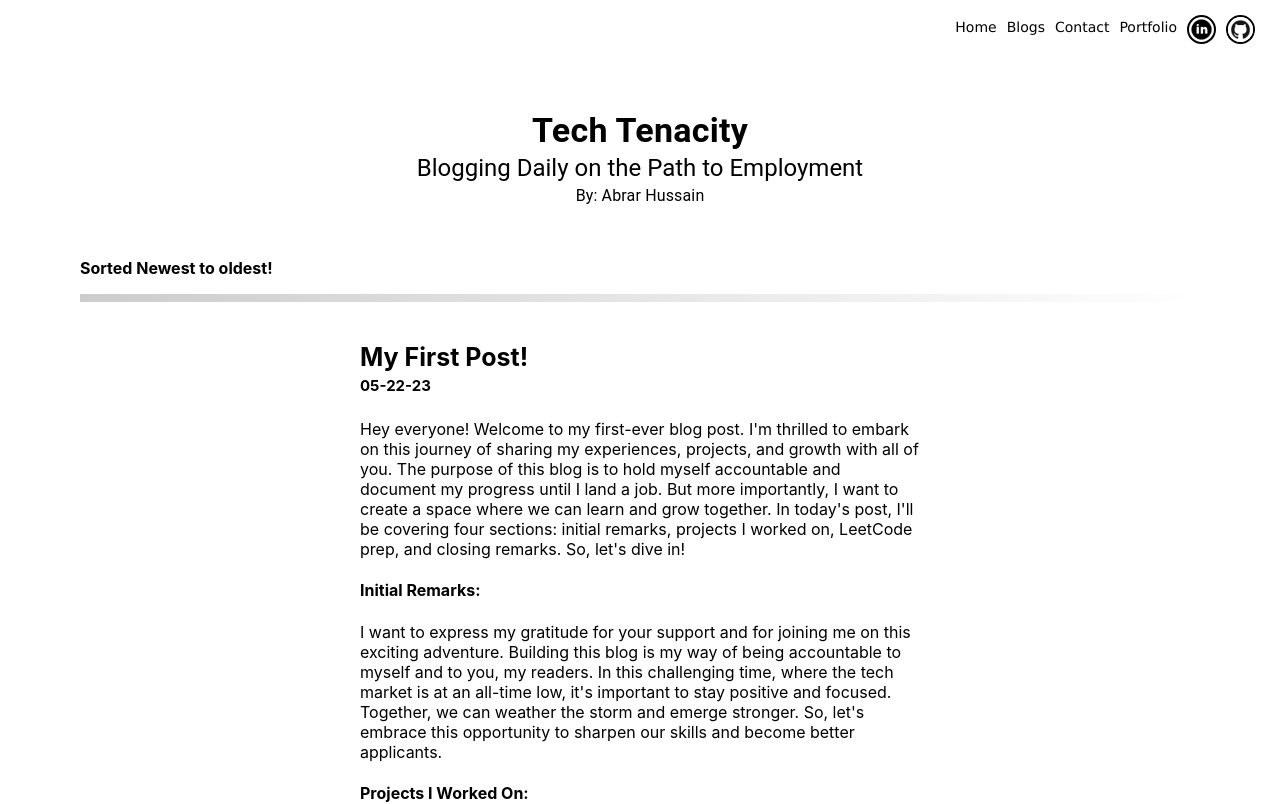
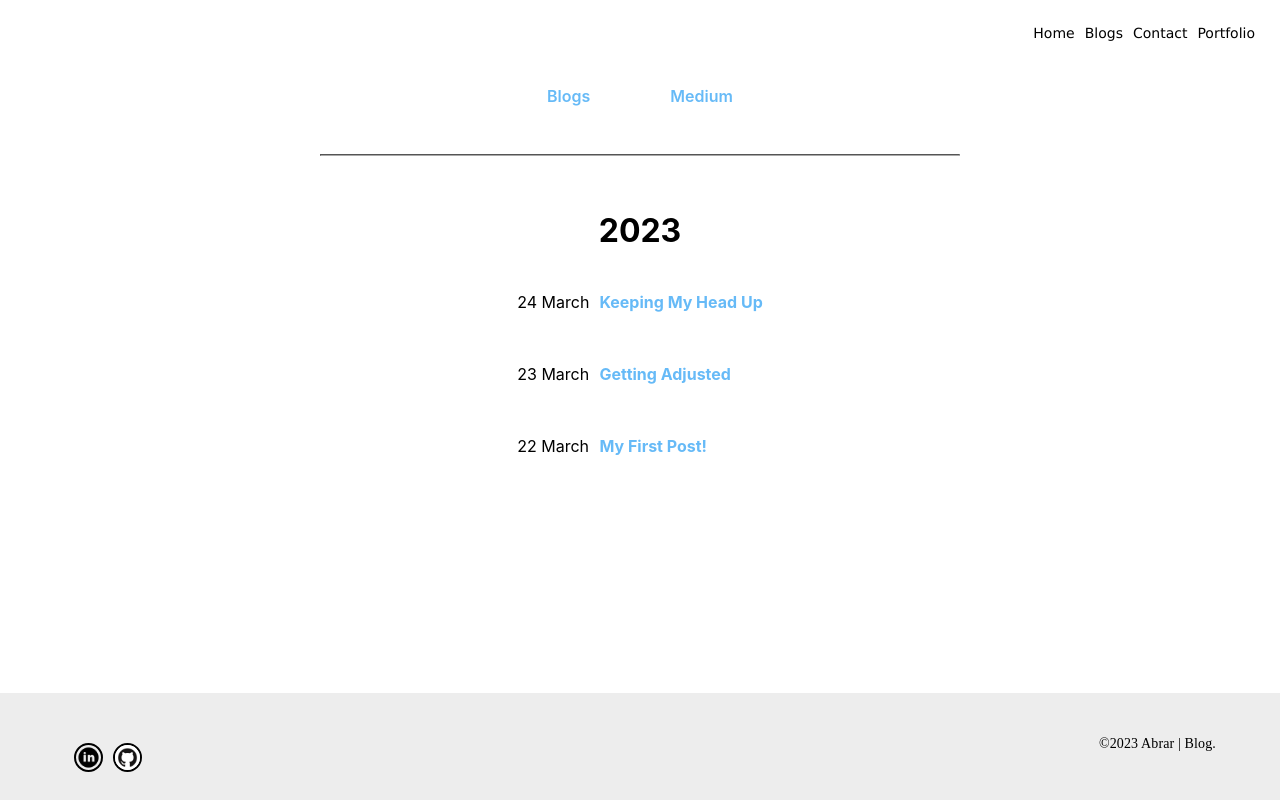
Before and after one commit to abrarhussain-00/devDiary, a React (Create React App) app: page /blogs in a window 1280 px wide. Shown: the top 804 px of the page. Built offline with nearby package versions, Linux system fonts and the light colour scheme.

Commit message:
update on blog site

```diff
--- /dev/null
+++ b/src/components/BlogNavBar.jsx
@@ -0,0 +1,49 @@
+import React from 'react'
+import { NavLink } from 'react-router-dom';
+
+
+const BlogNavBar = () => {
+    const navStyles = {
+        display: 'flex',
+        justifyContent: 'center',
+    };
+
+    const ulStyles = {
+        display: 'flex',
+        justifyContent: 'space-between',
+        listStyleType: 'none',
+        gap: '5rem',
+        padding: '1.5rem'
+
+    };
+
+    const linkStyles = {
+        color: 'rgb(102, 186, 247)',
+        textDecoration: 'none',
+        fontWeight:'600'
+    };
+
+    return (
+        <nav style={navStyles}>
+            <ul style={ulStyles}>
+                {/* <li>
+                    <NavLink exact to="/" style={linkStyles}>
+                        Home
+                    </NavLink>
+                </li> */}
+                <li>
+                    <NavLink to="/blogs" style={linkStyles}>
+                        Blogs
+                    </NavLink>
+                </li>
+                <li>
+                    <NavLink to="https://medium.com/@abrarhussain-00" style={linkStyles}>
+                        Medium
+                    </NavLink>
+                </li>
+            </ul>
+        </nav>
+    );
+}
+
+export default BlogNavBar
--- a/src/components/BlogTop.tsx
+++ b/src/components/BlogTop.tsx
@@ -10,7 +10,7 @@ const useStyles = makeStyles((theme) => ({
     backgroundColor: 'white',
     boxShadow: '0px 2px 4px rgba(0, 0, 0, 0.1)',
     padding: '1.25rem',
-    borderRadius: '50px',
+    borderRadius: '8px',
     width: '100%',
     maxWidth: '352px',
     margin: 'auto',
@@ -39,6 +39,8 @@ const useStyles = makeStyles((theme) => ({
     padding: '0.375rem 0.75rem',
     display: 'inline-block',
     textAlign: 'left',
+    color: 'grey',
+    fontSize: '14px',
   },
   gridContainer: {
     display: 'grid',
@@ -71,7 +73,7 @@ const BlogTop = () => {
         />
       </div> */}
 
-      <hr style={{ width: '50%' }} />
+      {/* <hr style={{ width: '50%' }} /> */}
 
       <Box className={classes.gridContainer}>
         <Box className={classes.container}>
@@ -83,8 +85,8 @@ const BlogTop = () => {
             and be better applicants! I will be blogging everyday and if you dont see one up for a certain day, be sure to contact me to
             hold me accountable. Join me on my journey!
           </Box>
-          <div style={{ textAlign: 'center', marginTop:'7px' }}>
-            <a href='/day1'>Day 1</a>
+          <div style={{ textAlign: 'center', marginTop:'7px'}}>
+          <a href='/day1' style={{ textDecoration: 'none', color:'gray' }}>May 22</a>
           </div>
         </Box>
 
@@ -100,7 +102,7 @@ const BlogTop = () => {
             thanks for tuning in! And I'll see you tomorrow!
           </Box>
           <div style={{ textAlign: 'center', marginTop:'7px' }}>
-            <a href='/day2'>Day 2</a>
+          <a href='/day2' style={{ textDecoration: 'none', color:'gray' }}>May 23</a>
           </div>
         </Box>
 
@@ -115,7 +117,7 @@ const BlogTop = () => {
               thanks for tuning in! And I'll see you tomorrow!
             </Box>
             <div style={{ textAlign: 'center', marginTop:'7px' }}>
-              <a href='/day3'>Day 3</a>
+            <a href='/day3' style={{ textDecoration: 'none', color:'gray' }}>May 24</a>
             </div>
           </Box>
         </Box>
--- a/src/components/NavBar.tsx
+++ b/src/components/NavBar.tsx
@@ -31,7 +31,7 @@ const NavBar: React.FC = () => {
         alignItems: 'center',
         padding: '5px',
         color: 'white',
-        marginBottom: '7vh',
+        // marginBottom: '7vh',
         fontSize: '20px',
         // width:'100%'
       }}
@@ -161,7 +161,7 @@ const NavBar: React.FC = () => {
                 Portfolio
               </a>
 
-              <SocialMediaIcons />
+              {/* <SocialMediaIcons /> */}
             </div>
           )
         ) : (
@@ -175,6 +175,8 @@ const NavBar: React.FC = () => {
                 fontWeight: '300',
                 fontFamily: 'Verdana',
                 fontSize: '14px',
+                marginTop:'20px'
+
 
               }}
               onMouseEnter={(e) => {
@@ -195,6 +197,8 @@ const NavBar: React.FC = () => {
                 fontWeight: '300',
                 fontFamily: 'Verdana',
                 fontSize: '14px',
+                marginTop:'20px'
+
 
 
               }}
@@ -216,6 +220,8 @@ const NavBar: React.FC = () => {
                 fontWeight: '300',
                 fontFamily: 'Verdana',
                 fontSize: '14px',
+                marginTop:'20px'
+
 
               }}
               onMouseEnter={(e) => {
@@ -236,6 +242,9 @@ const NavBar: React.FC = () => {
                 fontWeight: '300',
                 fontFamily: 'Verdana',
                 fontSize: '14px',
+                marginRight:'20px',
+                marginTop:'20px'
+
 
 
 
@@ -249,9 +258,9 @@ const NavBar: React.FC = () => {
             >
               Portfolio
             </a>
-            <div style={{marginRight:'20px'}}>
+            {/* <div style={{marginRight:'20px'}}>
               <SocialMediaIcons />
-            </div>
+            </div> */}
           </>
         )}
       </div>
--- a/src/components/Title.tsx
+++ b/src/components/Title.tsx
@@ -5,13 +5,13 @@ const Title = () => {
   return (
     <div style={{ textAlign: 'center', margin:'0 auto'}}>
       <Stack>
-        <Typography variant="h4" component='h1' style={{ color: '', fontWeight: 'bold' }}>
-          Tech Tenacity
+        <Typography variant="h4" component='h4' style={{ color: '', fontWeight: 'bold' }}>
+          365 Day Challenge
         </Typography>
-        <Typography variant="h5" style={{}}>
+        <Typography variant="h5" style={{color:'gray', fontSize:'15px'}}>
           Blogging Daily on the Path to Employment
         </Typography>
-        <Typography style={{marginBottom:'10px'}}>By: Abrar Hussain</Typography>
+        <Typography style={{marginBottom:'10px', fontFamily:"cursive"}}>Abrar Hussain</Typography>
       </Stack>
     </div>
   );
--- a/src/views/Blog.tsx
+++ b/src/views/Blog.tsx
@@ -1,29 +1,59 @@
-import React from 'react'
-import Title from '../components/Title'
-import LineGradient from '../components/LineGradient'
-import PostOne from '../components/Posts/PostOne'
-import PostTwo from '../components/Posts/PostTwo'
-import PostThree from '../components/Posts/PostThree'
+import React from 'react';
+import BlogNavBar from '../components/BlogNavBar';
 
 const Blog = () => {
+  const mediaQuery = `
+    @media (max-width: 768px) {
+      /* Adjust styles for screens with a maximum width of 768px */
+      .flexContainer {
+        flex-direction: column;
+        align-items: flex-start;
+      }
+      .date {
+        margin-left: 1rem;
+      }
+    }
+  `;
+
   return (
     <div>
-      <Title/>
-      <br/><br/>
-      {/* <PostThree/>
-      <div style={{marginLeft:'5vh', marginRight:'5vh'}}>
-      <LineGradient/>
+      <BlogNavBar />
+      <hr style={{ marginLeft: '25%', marginRight: '25%', borderColor: 'darkgrey' }} />
+      <br />
+      <div style={{ display: 'flex', flexDirection: 'column', alignItems: 'center' }}>
+        <h2 style={{ color: 'black', fontSize: '2rem', fontWeight: 'bold' }}>2023</h2>
+        <div style={{ display: 'flex', justifyContent: 'space-between' }}>
+          <div style={{ display: 'flex', flexDirection: 'column' }}>
+          <p style={{ color: 'black', marginRight: '10px' }}>24 March</p>
+            <br />
+            <p style={{ color: 'black', marginRight: '10px' }}>23 March</p>
+            <br />
+            <p style={{ color: 'black', marginRight: '10px' }}>22 March</p>
+          </div>
+          <div style={{ display: 'flex', flexDirection: 'column', flexWrap: 'wrap' }}>
+
+          <p style={{ color: 'rgb(102, 186, 247)', fontWeight: 'bold', wordBreak: 'break-word', textDecoration: 'none' }}>
+              <a href="/day3" style={{ color: 'rgb(102, 186, 247)', textDecoration: 'none' }}>Keeping My Head Up</a>
+            </p>
+
+            <br />
+
+            <p style={{ color: 'rgb(102, 186, 247)', fontWeight: 'bold', wordBreak: 'break-word', textDecoration: 'none' }}>
+              <a href="/day2" style={{ color: 'rgb(102, 186, 247)', textDecoration: 'none' }}>Getting Adjusted</a>
+            </p>
+
+            <br />
+
+            <p style={{ color: 'rgb(102, 186, 247)', fontWeight: 'bold', wordBreak: 'break-word', textDecoration: 'none' }}>
+              <a href="/day1" style={{ color: 'rgb(102, 186, 247)', textDecoration: 'none' }}>My First Post!</a>
+            </p>
+
+          </div>
+        </div>
       </div>
-      <PostTwo/> */}
-      <div style={{marginLeft:'10vh', marginRight:'10vh'}}>
-      <b style={{ }}>Sorted Newest to oldest!</b>
-        <LineGradient/>
-      </div>
-      <div>
-        <PostOne/>
-      </div>
+      <style>{mediaQuery}</style>
     </div>
-  )
-}
+  );
+};
 
-export default Blog
+export default Blog;
```
Also changed, not shown: 1 other file (tests, documents, lock files or other folders).
